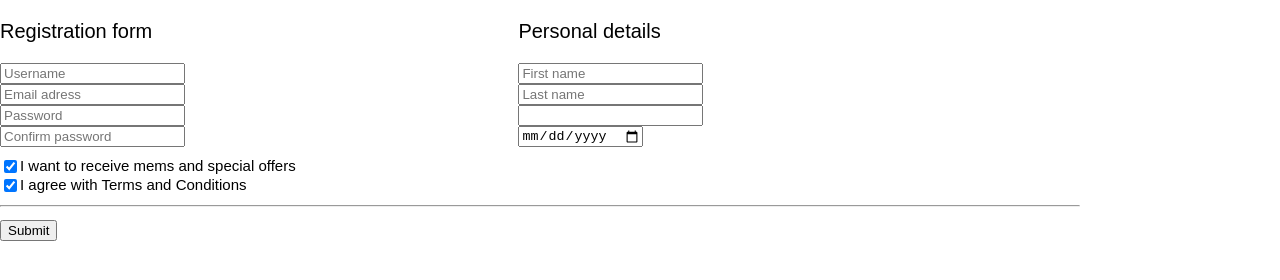
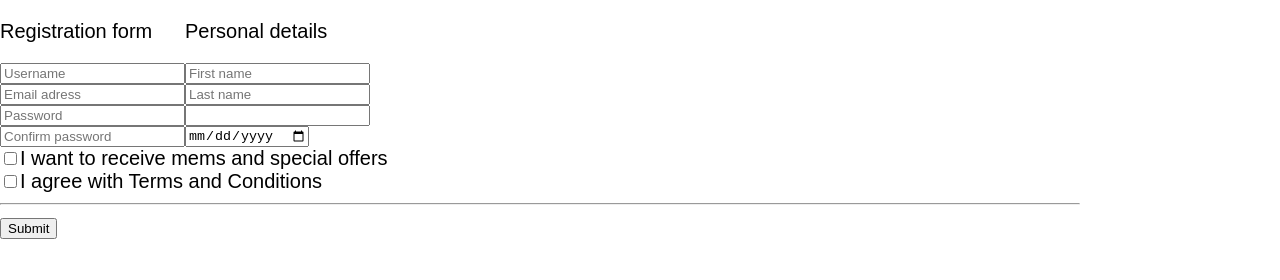
Before and after one commit to arahulina/F12, a plain HTML site: page index.html in a window 1280 px wide. Drawn offline with Linux system fonts and the light colour scheme.

Commit message:
index com

```diff
--- a/css/style.css
+++ b/css/style.css
@@ -6,29 +6,16 @@ body {
 	font-size: 20px;
 }
 .main {
-	display: inline-flex;
 	width: 100%;
-	margin-bottom: 10px;
+	margin: 0 auto;
+  	display: flex;
+
+
 }
-.regist, .pers {
-	display: flex;
-	flex-direction: column;
-	width: 48%;
-	justify-content: space-between;
-}
-input {
+.one {
 	display: block;
 }
-.pers {
-
+.reg {
+	display: flex;
+	flex-flow: column wrap;
 }
-
-.check {
-	font-size: 15px;
-	display: flex;
-}
-
-.sub {
-	width: 100px;
-	right: 0;
-}
--- a/index.html
+++ b/index.html
@@ -7,33 +7,30 @@
 	<link rel="stylesheet" type="text/css" href="css/style.css">
 </head>
 <body>
+<form action="">
 <div class="main">
-	<div class="regist">
-		<form>
+	<div class="reg">
 		<p>Registration form</p>
-		<input type="text" placeholder="Username" name="" required>
-		<input type="email" placeholder="Email adress" maxlength="30" name="" required>
-		<input type="password" placeholder="Password" maxlength="10" name="" required>
-		<input type="password" placeholder="Confirm password" maxlength="10" name="" required>
-		</form>
+		<input type="text" class="one" placeholder="Username" name="" required>
+		<input type="email" class="one" placeholder="Email adress" maxlength="30" name="" required>
+		<input type="password" class="one" placeholder="Password" maxlength="10" name="" required>
+		<input type="password" class="one" placeholder="Confirm password" maxlength="10" name="" required>
 	</div>
-	<div class="pers">
-		<form>
+	<div class="per">
 		<p>Personal details</p>
-		<input type="text" placeholder="First name" maxlength="50" name="" required>
-		<input type="text" placeholder="Last name" maxlength="50" name="">
-		<input type="text" placeholder="" name="">
-		<input type="date" placeholder="mm/dd/yyyy" name="" required>
-		</form>
+		<input type="text" class="one" placeholder="First name" maxlength="50" name="" required>
+		<input type="text" class="one" placeholder="Last name" maxlength="50" name="">
+		<input type="text" class="one" placeholder="" name="">
+		<input type="date" class="one" placeholder="mm/dd/yyyy" name="" required>
 	</div>
 </div>
 <div>
 	<form>
 	<div class="check">
-	<input type="checkbox" checked id="c1" name=""><label for="c1">I want to receive mems and special offers</label>
+	<input type="checkbox" id="c1" name=""><label for="c1">I want to receive mems and special offers</label>
 	</div>
 	<div class="check">
-	<input type="checkbox" checked id="c2" name=""><label for="c2">I agree with Terms and Conditions</label>
+	<input type="checkbox" id="c2" name=""><label for="c2">I agree with Terms and Conditions</label>
 	</div>
 	</form>
 </div>
@@ -41,5 +38,6 @@
 <div class="sub">
 	<button type="submit">Submit</button>
 </div>
+</form>
 </body>
 </html>
```
